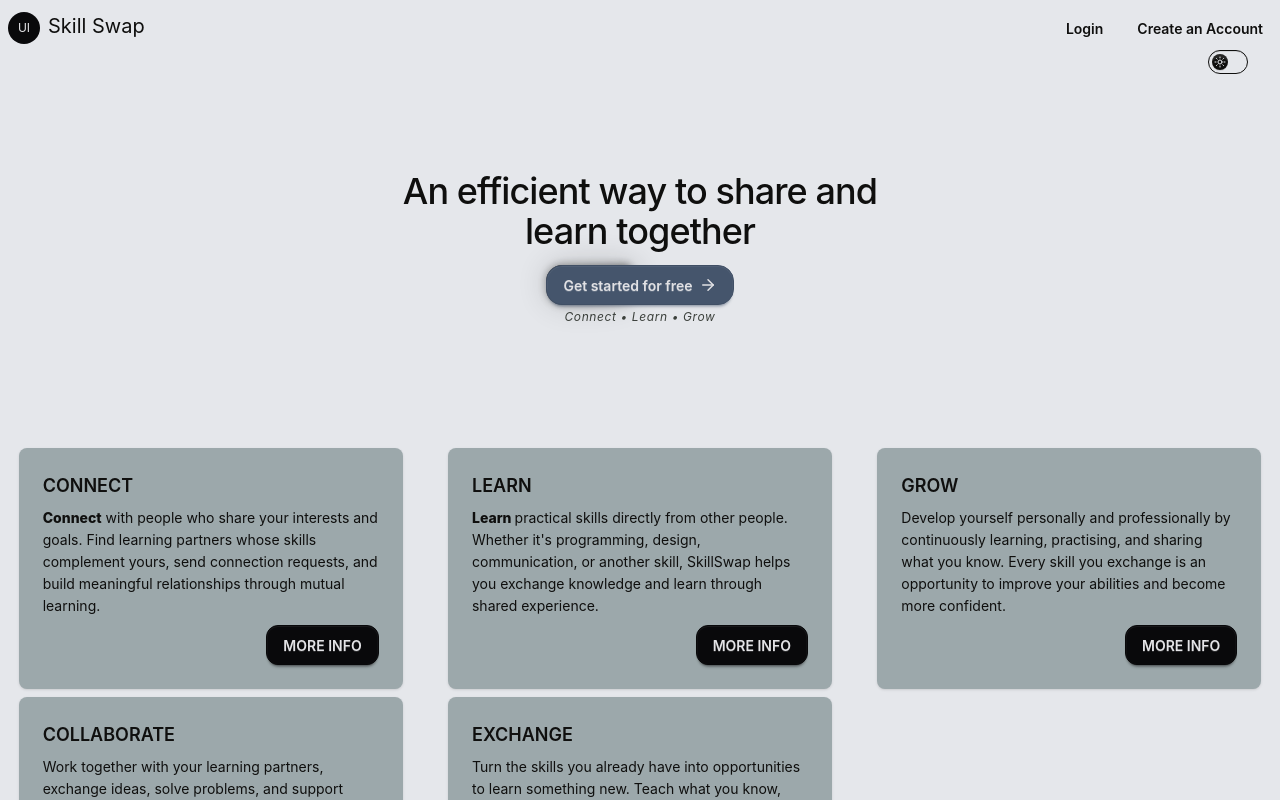
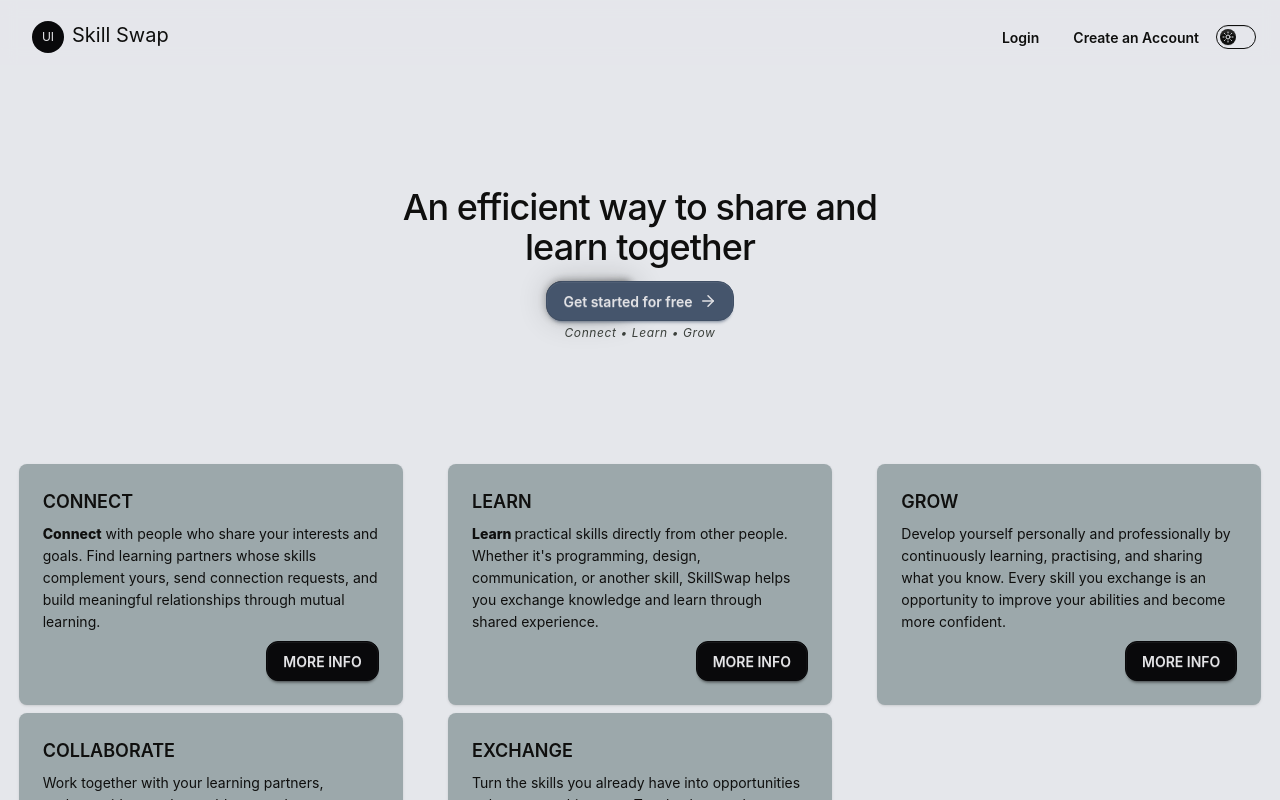
Before and after one commit to Ade12Donald/Skill-Swap, a React (Vite) app in the folder client/: page / in a window 1280 px wide. Shown: the top 800 px of the page. Built offline with nearby package versions, Linux system fonts and the light colour scheme; a web font is replaced by a local one.

Commit message:
feat: made Navbar sticky

```diff
--- a/client/src/components/Navbar.jsx
+++ b/client/src/components/Navbar.jsx
@@ -16,7 +16,7 @@ const Navbar = () => {
   };
 
   return (
-    <>
+    <div className="sticky top-px z-50 bg-base-100/80 backdrop-blur px-6 py-2">
       <nav className="mt-2 ml-2 flex">
         <div className="avatar avatar-placeholder flex-1">
           <div className="bg-neutral text-neutral-content w-8 rounded-full">
@@ -34,21 +34,18 @@ const Navbar = () => {
         <div>
           <NavLink to="/Login">
             <span>
-              <button className="btn btn-ghost rounded-2xl text-buttonTextBlack">
+              <button className="btn btn-ghost rounded-2xl text-buttonTextBlack mx-.75">
                 Login
               </button>
             </span>
           </NavLink>
           <NavLink to="/Login">
-            <span>
+            <span className="mx-.75">
               <button className="btn btn-ghost rounded-2xl  text-buttonTextBlack">
                 Create an Account
               </button>
             </span>
           </NavLink>
-        </div>
-      </nav>
-      <div className="absolute right-8 mt-.5">
           <label className="toggle text-base-content">
             <input
               type="checkbox"
@@ -99,7 +96,8 @@ const Navbar = () => {
             </svg>
           </label>
         </div>
-    </>
+      </nav>
+    </div>
   );
 };
 
```
Lines whose indentation alone changed are shown as unchanged.
